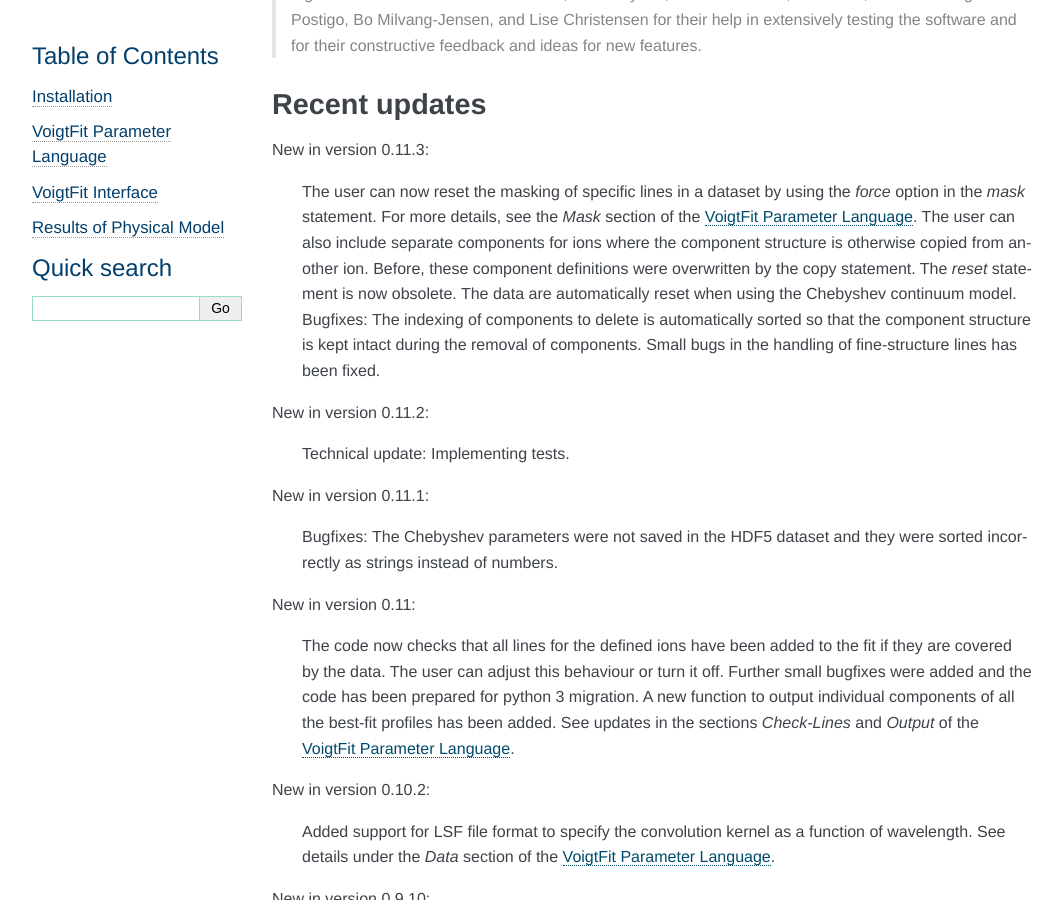
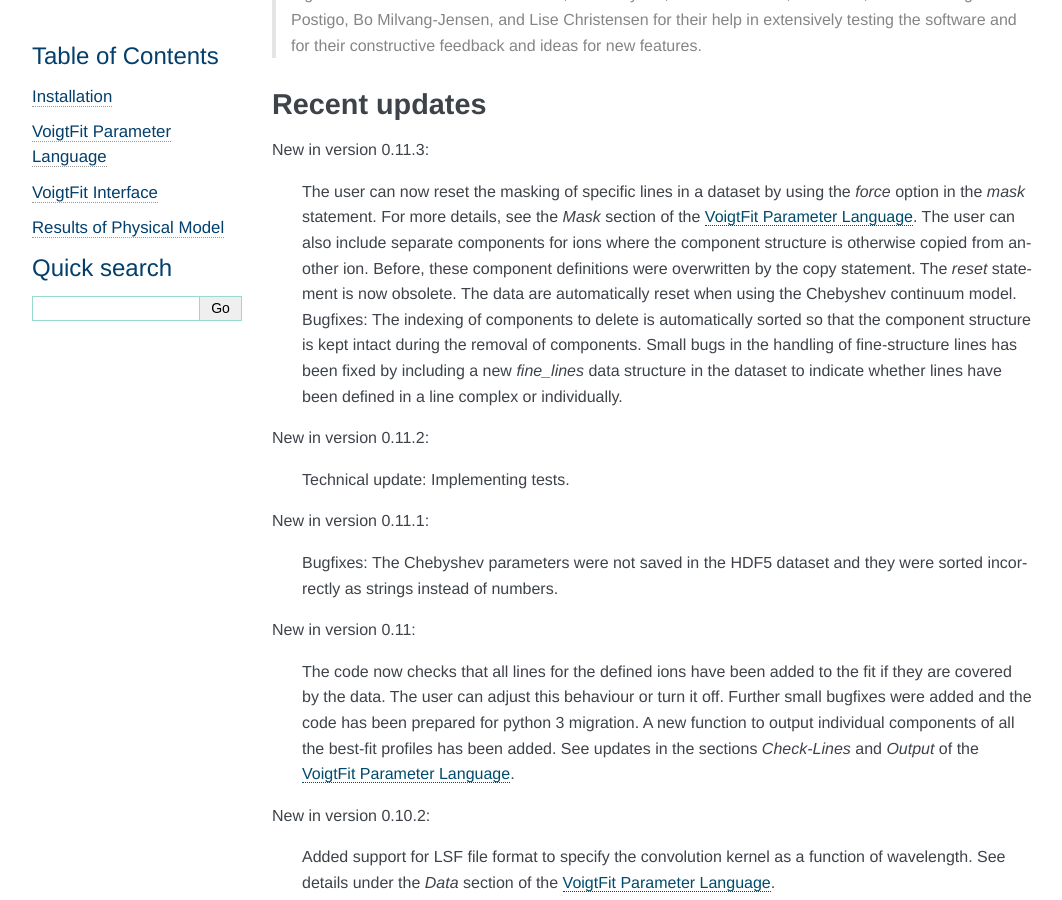
Before and after one commit to jkrogager/VoigtFit, a Sphinx documentation site: the page built from docs/index.rst, in a window 1280 px wide and 900 px high, scrolled down 531 px. Shown: the whole window, without its empty margins (98-1160 px from the left). Built offline with Sphinx 7.4.7, drawn with Linux system fonts in a browser that asks for light colours.

Commit message:
Updated docs

```diff
--- a/docs/index.rst
+++ b/docs/index.rst
@@ -44,7 +44,8 @@ New in version 0.11.3:
   The `reset` statement is now obsolete. The data are automatically reset when using the Chebyshev continuum model.
   Bugfixes: The indexing of components to delete is automatically sorted so that the component structure
   is kept intact during the removal of components.
-  Small bugs in the handling of fine-structure lines has been fixed.
+  Small bugs in the handling of fine-structure lines has been fixed by including a new `fine_lines` data
+  structure in the dataset to indicate whether lines have been defined in a line complex or individually.
 
 
 New in version 0.11.2:
```
